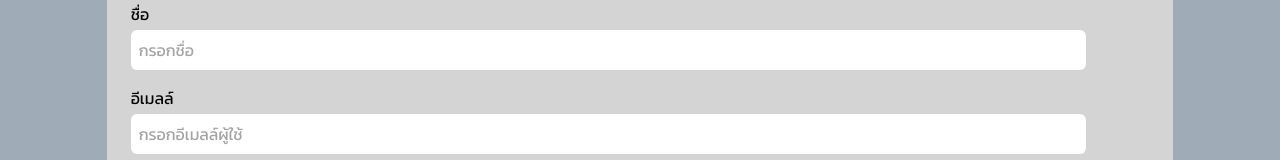
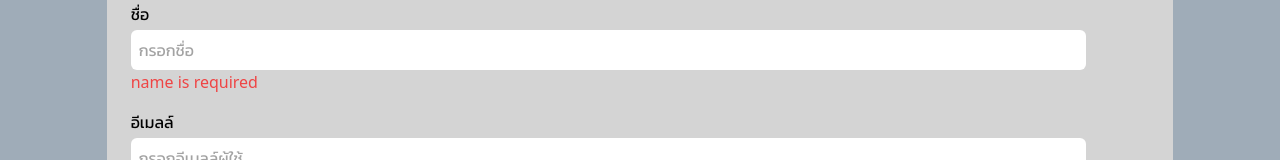
Before and after one commit to kollawachhh/ehrm-frontend, a Vue app: page /userForm in a window 1280 px wide. Shown: the part 302-462 px from the top of the page. Built offline with nearby package versions, Linux system fonts and the light colour scheme; no server answers; what vue-moment, vue-simple-alert, vue-simple-search-dropdown, vue-swal would draw is missing.

Commit message:
readme.md

```diff
--- a/src/main.js
+++ b/src/main.js
@@ -12,6 +12,8 @@ import VueMoment from 'vue-moment'
 import DatePicker from 'vue2-datepicker';
 import 'vue2-datepicker/index.css';
 
+import Vuelidate from 'vuelidate'
+
 import VueAxios from 'vue-axios'
 import axios from 'axios'
 
@@ -21,6 +23,8 @@ Vue.use(VueTimepicker)
 Vue.use(Dropdown)
 Vue.use(DatePicker)
 Vue.use(VueSimpleAlert, { reverseButtons: true })
+
+Vue.use(Vuelidate)
 
 Vue.use(VueAxios, axios)
 Vue.use(VueSwal)
--- a/src/views/admin/UserForm.vue
+++ b/src/views/admin/UserForm.vue
@@ -9,9 +9,11 @@
             </div>
             <div class="bg-gray-300 rounded-b-md pb-3">
                 <form @submit.prevent="submit">
-                    <div class="pl-6 pt-5">
+                    <div class="pl-6 pt-5" >
                         <span class="flex font-th pb-1">ชื่อ</span>
                         <input v-model="form.name" type="text" class="p-2 font-th w-11/12 rounded-md" placeholder="กรอกชื่อ">
+                        <p class="text-red-500" v-if="!$v.form.name.required">name is required</p>
+                        <!-- <p class="text-red-500" v-if="!$v.form.name.minLength">name must have at least {{ $v.form.name.$params.minLength.min }} letters</p> -->
                     </div>
                     <div class="pl-6 py-4">
                         <span class="flex font-th pb-1">อีเมลล์</span>
@@ -21,19 +23,24 @@
                     <div class="flex w-11/12">
                         <div class="pl-6">
                             <input v-model="form.password" type="password" class="p-2 font-th w-full rounded-md" placeholder="กรอกรหัสผ่าน">
+                            <!-- <p class="text-red-500" v-if="!$v.form.password.required">password is required</p>
+                            <p class="text-red-500" v-if="!$v.form.password.minLength">password must have at least {{ $v.form.name.$params.minLength.min }} letters</p> -->
                         </div>
                         <div class="ml-5">
                             <input v-model="form.confirmPassword" type="password" class="p-2 font-th w-full rounded-md" placeholder="ยืนยันรหัสผ่าน">
+                            <!-- <p class="text-red-500" v-if="!$v.form.confirmPassword.sameAsPassword">Passwords must be identical</p> -->
                         </div>
                     </div>
 
                     <div class="pl-6 pt-4">
                         <span class="flex font-th pb-1">ตำแหน่ง</span>
                         <input v-model="form.position" type="text" class="p-2 font-th w-11/12 rounded-md" placeholder="กรอกตำแหน่งของผู้ใช้">
+                        <!-- <p class="text-red-500" v-if="!$v.form.position.required">position is required</p> -->
                     </div>
                     <div class="pl-6 pt-4">
                         <span class="flex font-th pb-1">แผนก</span>
                         <input v-model="form.department" type="text" class="p-2 font-th w-11/12 rounded-md" placeholder="กรอกแผนกของผู้ใช้">
+                        <!-- <p class="text-red-500" v-if="!$v.form.department.required">department is required</p> -->
                     </div>
                     <div class="font-eng pl-6 pt-4">
                         <span class="flex pb-1">role</span>
@@ -59,6 +66,7 @@ import Header from '@/components/Header.vue'
 import Footer from '@/components/Footer.vue'
 import Dropdown from 'vue-simple-search-dropdown';
 import AdminStore from "@/store/Admin"
+import { required, minLength, sameAs} from 'vuelidate/lib/validators'
 
 export default {
     data() {
@@ -86,6 +94,30 @@ export default {
                     name: "admin"
                 },
             ]
+        }
+    },
+    validations: {
+        form:{
+            name: {
+                required,
+                minLength: minLength(3)
+            },
+            email:{
+                required
+            },
+            password:{
+                required,
+                minLength: minLength(8)
+            },
+            confirmPassword: {
+                sameAsPassword: sameAs('password')
+            },
+            position:{
+                required
+            },
+            department:{
+                required
+            },
         }
     },
     methods:{
@@ -118,9 +150,10 @@ export default {
                                 role:this.form.role
                             }
                             this.putData(newUser)
-                    }else{
+                            this.clearForm()
+                    }
+                    else{
                         this.$swal("ข้อมูลไม่ถูกต้อง", "กรุณาลองอีกครั้ง", "error")
-                        this.clearForm()
                     }
                 }
             });
--- a/src/views/user/TaskForm.vue
+++ b/src/views/user/TaskForm.vue
@@ -125,8 +125,6 @@ export default {
         },
         async setTaskOutNow(){
             this.form.taskOutNow = true
-            this.form.taskOut = moment().format('HH:mm')
-            this.form.totalTime = moment.utc(moment(this.form.taskOut, "HH:mm").diff(moment(this.form.taskIn, "HH:mm"))).format("HH:mm")
             let today = new Date();
             let date = today.getFullYear()+'-'+(today.getMonth()+1)+'-'+today.getDate();
             let time = moment().format('HH:mm:ss')
@@ -135,6 +133,7 @@ export default {
                 date: date
             }
             await LogStore.dispatch("addTimeOut",payload)
+            this.filterUserData()
         },
         clearForm() {
             this.form = {
@@ -153,7 +152,6 @@ export default {
         },
         async filterUserData(){
             let logs = await LogStore.dispatch("getLogs")
-            console.log(await LogStore.dispatch("getLogs"));
             logs.data.forEach(log => {
                 if(moment(log.date, "YYYY-MM-DD").isSame(moment().format("YYYY-MM-DD"))){
                     this.form.taskIn = moment(log.login_time, "HH:mm:ss").format("HH:mm")
```
Also changed, not shown: 1 other file (tests, documents, lock files or other folders).
